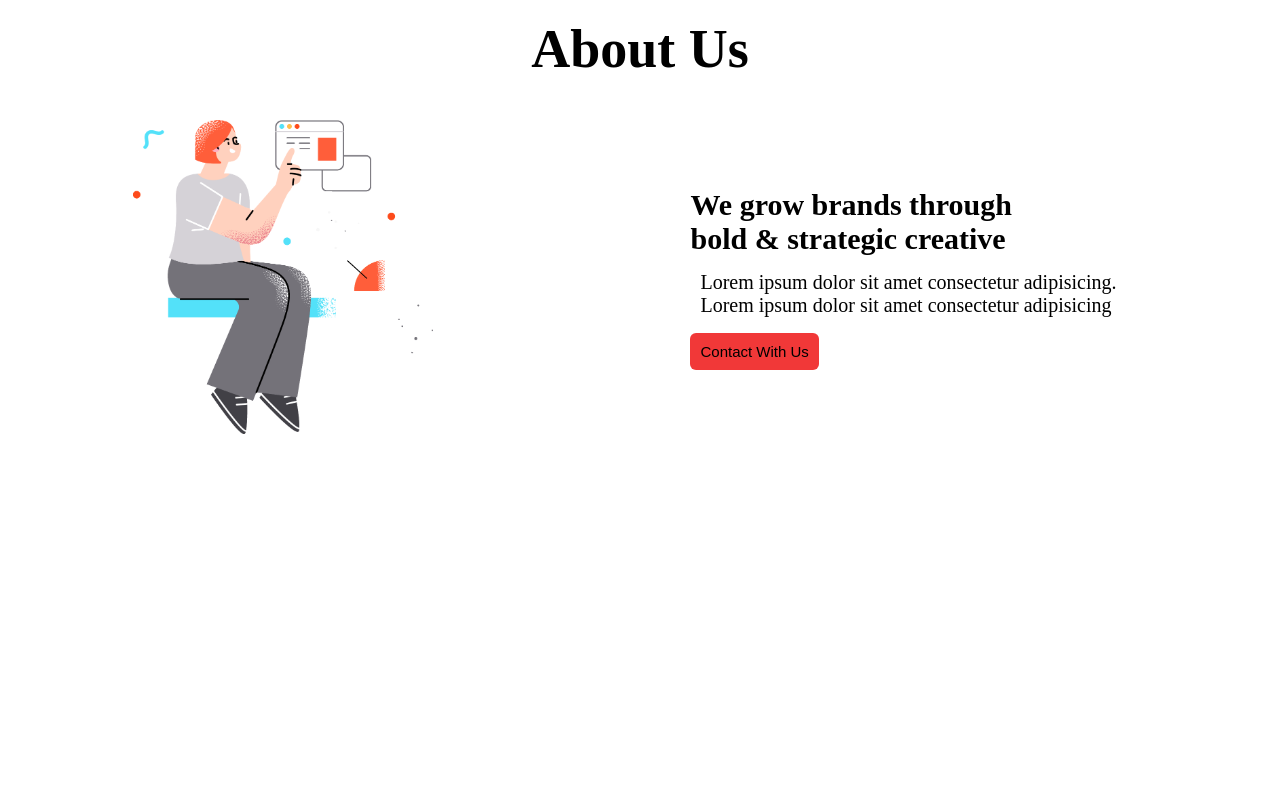
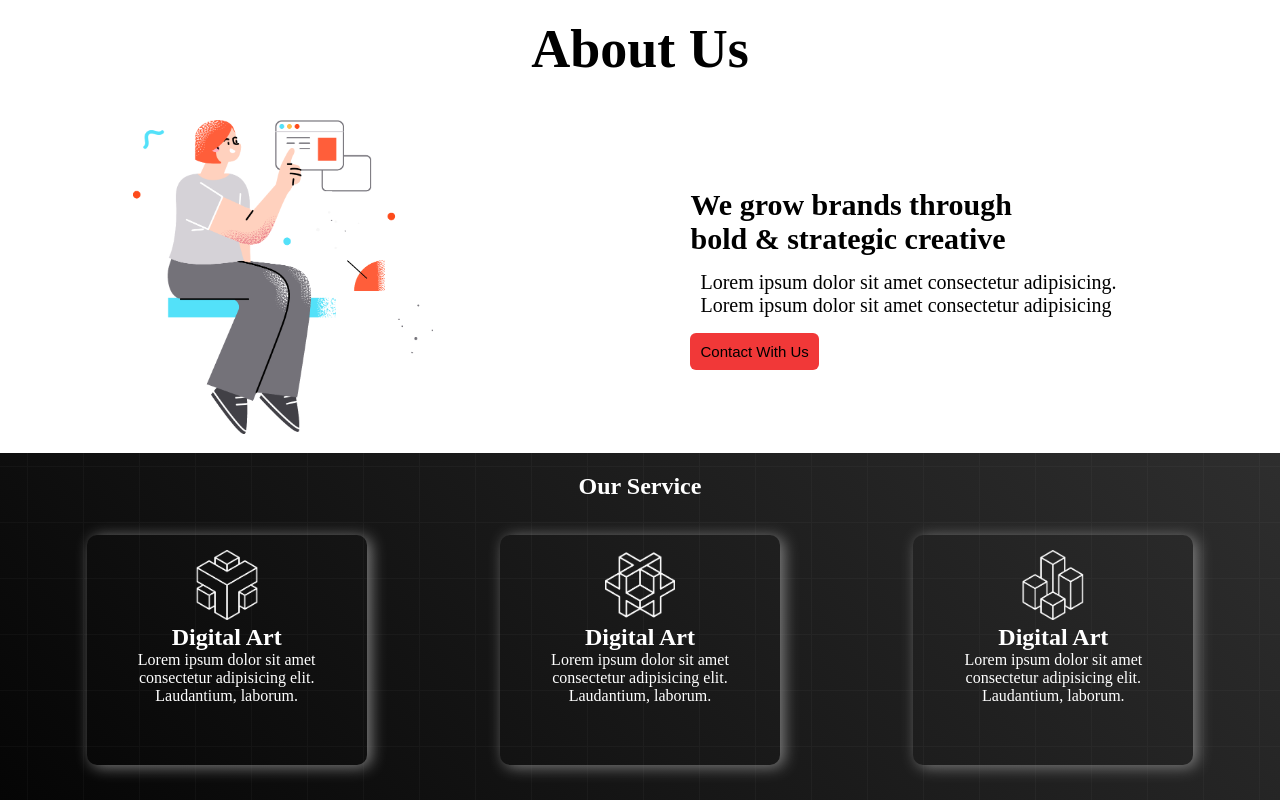
Before and after one commit to taufik-imam/digital-product-project, a plain HTML site: page index.html in a window 1280 px wide. Shown: the part 885-1685 px from the top of the page. Before the commit the page ends 1338 px from the top, so only its background shows below. Drawn offline with Linux system fonts and the light colour scheme.

Commit message:
Services Section added

```diff
--- a/index.html
+++ b/index.html
@@ -65,6 +65,32 @@
             </div>
 
         </section>
+        <section><!--This is services Section-->
+
+            <div class="service-container">
+                <h1>Our Service</h1>
+
+                <div class="box-container">
+                    <div class="box">
+                        <img class="icon" src="/icon/0.png" alt="">
+                        <h2>Digital Art</h2>
+                        <p>Lorem ipsum dolor sit amet consectetur adipisicing elit. Laudantium, laborum.</p>
+                    </div>
+                    <div class="box">
+                        <img class="icon" src="/icon/1.png" alt="">
+                        <h2>Digital Art</h2>
+                        <p>Lorem ipsum dolor sit amet consectetur adipisicing elit. Laudantium, laborum.</p>
+                    </div>
+                    <div class="box">
+                        <img class="icon" src="/icon/2.png" alt="">
+                        <h2>Digital Art</h2>
+                        <p>Lorem ipsum dolor sit amet consectetur adipisicing elit. Laudantium, laborum.</p>
+                    </div>
+                </div>
+
+            </div>
+
+        </section>
 
     </main>
 
--- a/style/index.css
+++ b/style/index.css
@@ -91,3 +91,30 @@
     text-align: justify;
     padding: 20px;
 }
+.service-container{
+
+    background-image: url("/images/background.png"),linear-gradient(45deg,rgb(5,5,5),#2e2e2e);
+    color: white;
+    text-align: center;
+    padding: 20px;
+    flex-wrap: wrap;
+}
+.icon{
+    height: 70px;
+    color: #2e2e2e;
+
+}
+.box-container{
+    display: flex;
+    justify-content: space-around;
+    align-items: center;
+    margin-top: 20px;
+}
+.box{
+    height: 200px;
+    width: 250px;
+    padding: 15px;
+    margin: 15px;
+    box-shadow: 4px 2px 15px gray;
+    border-radius: 10px;
+}
```
